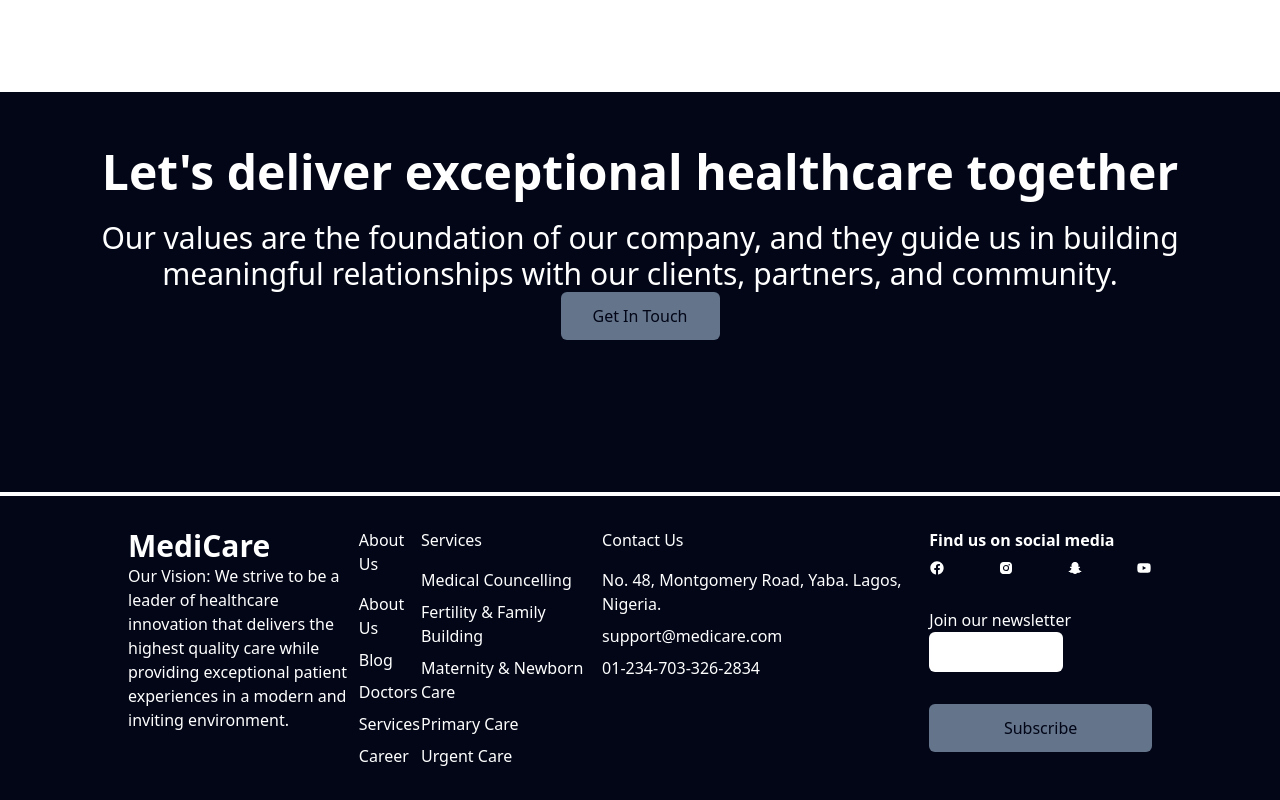
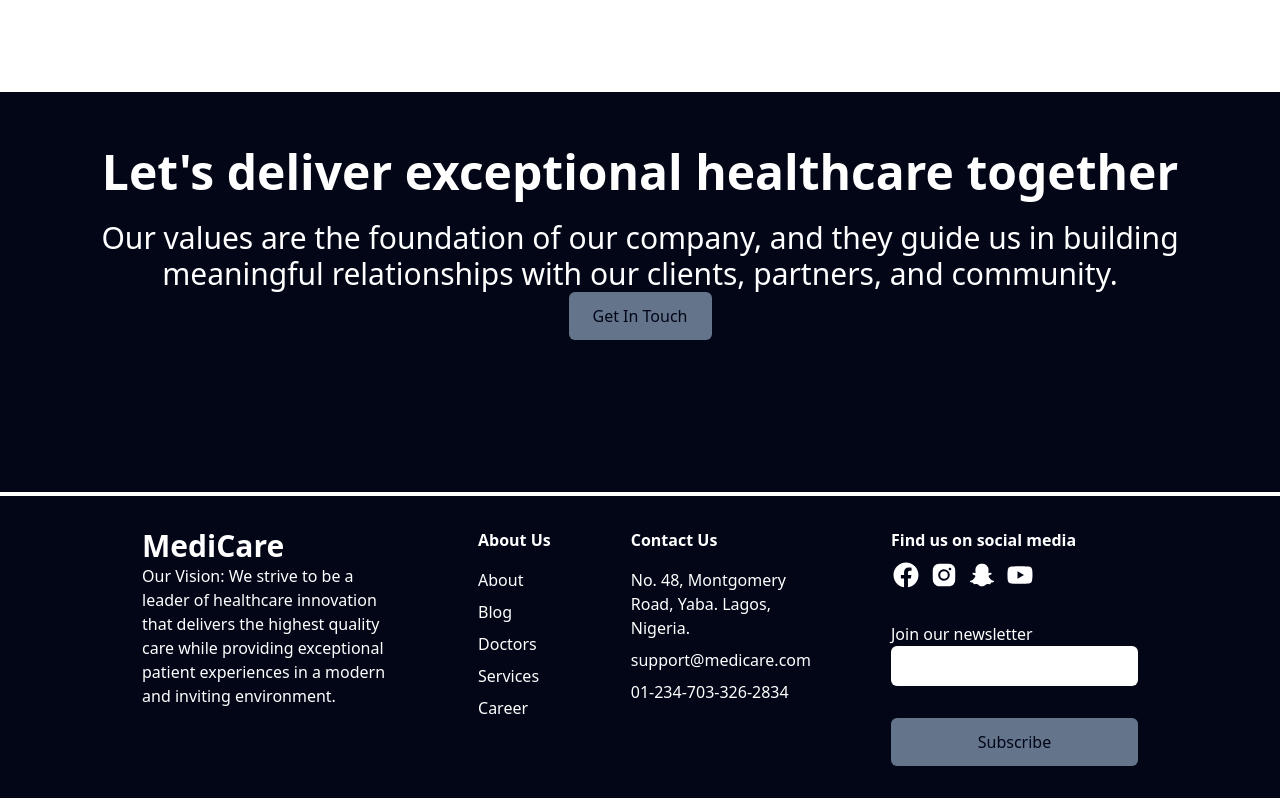
Before and after one commit to iamhusayn/My-Health_CapStone, a Next.js app: page /about/value in a window 1280 px wide. Shown: the part 1768-2568 px from the top of the page. Built offline with nearby package versions, Linux system fonts and the light colour scheme; a web font is replaced by a local one.

Commit message:
Used map method for the value component

```diff
--- a/app/Home/page.js
+++ b/app/Home/page.js
@@ -10,6 +10,7 @@ import HeaderBtn from "../_components/Buttons/HeaderBtn";
 import HeroTag from "../_components/HeroTag";
 import SupportCard from "../_components/SupportCard";
 import SectionHeader from "../_components/SectionHeader";
+import Reviews from "../_components/Review";
 
 export function Home() {
   return (
@@ -53,6 +54,8 @@ export function Home() {
 
       <Doctors />
 
+      <Reviews />
+
       <Blog />
     </>
   );
--- a/app/_components/Buttons/ContentBtn.js
+++ b/app/_components/Buttons/ContentBtn.js
@@ -3,7 +3,7 @@ import React from "react";
 const ContentBtn = ({ btnTittle }) => {
   return (
     <>
-      <button className="bg-slate-500 text-slate-950 px-8 py-3 rounded-md hover:bg-green-950 hover:text-white transition duration-300 ease-in-out">
+      <button className="bg-slate-500 text-slate-950 px-6 py-3 rounded-md hover:bg-green-950 hover:text-white transition duration-300 ease-in-out">
         {btnTittle}
       </button>
     </>
--- /dev/null
+++ b/app/_components/CompanyValue.js
@@ -0,0 +1,32 @@
+import React from "react";
+
+const CompanyValue = ({header, paragraph}) => {
+    const values = [
+        {
+            header:"Trust:",
+            paragraph:"Central to MediCare's mission is trust. We believe in cultivating trust-filled relationships that serve as the bedrock for enduring partnerships.",
+        },
+
+        {
+            header:"Innovation:",
+            paragraph:"We are committed to creative solutions and embracing new technologies.",
+        },
+    ];
+
+  return (
+    <>
+      <div className="flex flex-col justify-center items-center lg:grid lg:grid-cols-2 gap-14 py-16">
+        <div className="bg-slate-950 w-96 lg:w-[700px] lg:h-[300px] rounded-lg p-12 space-y-4">
+          <h3 className="text-white text-2xl lg:text-4xl">
+            <strong>{header}Trust:</strong>
+          </h3>
+          <p className="text-white text-lg lg:text-2xl">{paragraph}
+            Central to MediCare's mission is trust. We believe in cultivating trust-filled relationships that serve as the bedrock for enduring partnerships.
+          </p>
+        </div>
+      </div>
+    </>
+  );
+};
+
+export default CompanyValue;
--- a/app/_components/Doctors.js
+++ b/app/_components/Doctors.js
@@ -108,14 +108,14 @@ const Doctors = () => {
         </div>
       </div>
       <div className="flex flex-col lg:gird lg:grid-cols-2 justify-center mt-10">
-        <div ref={slider} className="my-0 mx-3">
+        <div ref={slider} className="my-6 mx-3">
           {meetDocs.map((e, index) => (
             <div
-              className="w-[350px] h-[350px] text-black rounded -xl shadow-lg mb-2 cursor-pointer"
+              className="w-[350px] h-[350px] text-black rounded-xl shadow-lg mb-2 cursor-pointer"
               key={index}
             >
-              <div className="h-56 rounded-t-2xl w-full">
-                <img src={e.img} alt="img" />
+              <div className="m-auto h-56 w-40">
+                <img src={e.imageUrl} alt="img" />
               </div>
               <div className="flex flex-col justify-center items-center">
                 <h1 className="font-semibold text-xl pt-4">{e.name}</h1>
--- a/app/_components/Footer.js
+++ b/app/_components/Footer.js
@@ -1,4 +1,4 @@
-"use client"
+"use client";
 import React from "react";
 import Link from "next/link";
 import {
@@ -11,9 +11,9 @@ import ContentBtn from "./Buttons/ContentBtn";
 
 const Footer = () => {
   return (
-    <div className="bg-slate-950 text-white mt-8 md:mt-0">
-      <div className="flex flex-col md:flex-row justify-between p-8 md:px-32 px-5">
-        <div className="w-full md:w-1/4">
+    <>
+      <div className="flex flex-col lg:flex-row justify-center gap-10 lg:gap-20 p-8 lg:px-32 px-5 bg-slate-950 text-white mt-8 lg:mt-0">
+        <div className="w-full lg:w-1/4">
           <h1 className="text-3xl font-bold">MediCare</h1>
           <p>
             Our Vision: We strive to be a leader of healthcare innovation that
@@ -22,79 +22,82 @@ const Footer = () => {
           </p>
         </div>
 
+        <div className="flex flex-row justify-start gap-20 lg:gap-20">
           <div>
-          <h1 className="font-medium text-white pb-4 pt-5 md:pt-0">About Us</h1>
+            <h1 className="font-bold text-white pb-4 pt-5 lg:pt-0">About Us</h1>
             <nav className="flex flex-col gap-2">
               <Link href={"#"} className="hover:text-slate-400 transition-all">
-              About Us
+                About
               </Link>
-            <Link href={"/about"} className="hover:text-slate-400 transition-all">
+              <Link
+                href={"/about"}
+                className="hover:text-slate-400 transition-all"
+              >
                 Blog
               </Link>
-            <Link href={"/doctors"} className="hover:text-slate-400 transition-all">
+              <Link
+                href={"/doctors"}
+                className="hover:text-slate-400 transition-all"
+              >
                 Doctors
               </Link>
-            <Link href={"/services"} className="hover:text-slate-400 transition-all">
+              <Link
+                href={"/services"}
+                className="hover:text-slate-400 transition-all"
+              >
                 Services
               </Link>
-            <Link href={"/career"} className="hover:text-slate-400 transition-all">
+              <Link
+                href={"/career"}
+                className="hover:text-slate-400 transition-all"
+              >
                 Career
               </Link>
             </nav>
           </div>
 
-        <div>
-          <h1 className="font-medium text-white pb-4 pt-5 md:pt-0">Services</h1>
+          <div className="max-w-min">
+            <h1 className="font-bold text-white pb-4 pt-5 lg:pt-0">
+              Contact Us
+            </h1>
             <nav className="flex flex-col gap-2">
-            <Link href={"#"} className="hover:text-slate-400 transition-all">
-              Medical Councelling
-            </Link>
-            <Link href={"#"} className="hover:text-slate-400 transition-all">
-              Fertility & Family Building
-            </Link>
-            <Link href={"#"} className="hover:text-slate-400 transition-all">
-              Maternity & Newborn Care
-            </Link>
-            <Link href={"#"} className="hover:text-slate-400 transition-all">
-              Primary Care
-            </Link>
-            <Link href={"#"} className="hover:text-slate-400 transition-all">
-              Urgent Care
-            </Link>
+              <p>No. 48, Montgomery Road, Yaba. Lagos, Nigeria.</p>
+              <p>support@medicare.com</p>
+              <p>01-234-703-326-2834</p>
             </nav>
           </div>
-
-        <div>
-          <h1 className="font-medium text-white pb-4 pt-5 md:pt-0">Contact Us</h1>
-          <nav className="flex flex-col gap-2">
-            <Link href={"#"} className="hover:text-slate-400 transition-all">
-              No. 48, Montgomery Road, Yaba.
-              Lagos, Nigeria.
-            </Link>
-            <Link href={"#"} className="hover:text-slate-400 transition-all">
-              support@medicare.com
-            </Link>
-            <Link href={"#"} className="hover:text-slate-400 transition-all">
-              01-234-703-326-2834
-            </Link>
-
-          </nav>
         </div>
 
         <div className="flex flex-col">
           <div className="flex flex-col gap-2">
             <h3 className="font-bold text-white">Find us on social media</h3>
-            <div className="flex flex-row justify-between gap-2">
-              <Link href={"#"} size={28} className="font-light text-xm text-white">
+            <div className="flex flex-row gap-2">
+              <Link
+                href={"#"}
+                size={10}
+                className="font-light text-3xl text-white"
+              >
                 <BiLogoFacebookCircle />
               </Link>
-              <Link href={"#"} size={28} className="font-light text-xm text-white">
+              <Link
+                href={"#"}
+                size={10}
+                className="font-light text-3xl text-white"
+              >
                 <BiLogoInstagramAlt />
               </Link>
-              <Link href={"#"} size={28} className="font-light text-xm text-white">
+              <Link
+                href={"#"}
+                size={10}
+                className="font-light text-3xl text-white"
+              >
                 <BiLogoSnapchat />
               </Link>
-              <Link href={"#"} size={28} className="font-light text-xm text-white">
+              <Link
+                href={"#"}
+                size={10}
+                className="font-light text-3xl text-white"
+              >
                 <BiLogoYoutube />
               </Link>
             </div>
@@ -105,7 +108,7 @@ const Footer = () => {
             <form className="flex flex-col">
               <label className="text-white">Join our newsletter</label>
               <input
-                className="bg-white w-[60%] p-2 rounded-md"
+                className="bg-white w-[60%] lg:w-full p-2 rounded-md"
                 type="text"
                 id="email"
                 name="email"
@@ -113,13 +116,11 @@ const Footer = () => {
               <label> </label>
             </form>
 
-
-            <ContentBtn btnTittle={"Subscribe"} />
-
+            <ContentBtn btnTittle="Subscribe" className="w-10" />
           </div>
         </div>
       </div>
-    </div>
+    </>
   );
 };
 
--- /dev/null
+++ b/app/_components/SocialMedia.js
@@ -0,0 +1,16 @@
+import React from 'react'
+import Link from 'next/link'
+import {
+    BiLogoFacebookCircle,
+    BiLogoInstagramAlt,
+    BiLogoSnapchat,
+    BiLogoYoutube,
+  } from "react-icons/bi";
+
+const SocialMedia = () => {
+  return (
+    <div>SocialMedia</div>
+  )
+}
+
+export default SocialMedia
--- a/app/about/value/page.js
+++ b/app/about/value/page.js
@@ -33,20 +33,20 @@ export function ValuePage() {
             paragraph="Why are these our values?"
           />
         </div>
-        <div className="flex flex-col md:grid md:grid-cols-2 gap-14 py-16">
-          <div className="bg-slate-950 w-96 md:w-[700px] md:h-[300px] rounded-lg p-12 space-y-4">
-            <h3 className="text-white text-2xl md:text-4xl">
+        <div className="flex flex-col justify-center items-center lg:grid lg:grid-cols-2 gap-14 py-16">
+          <div className="bg-slate-950 w-96 lg:w-[700px] lg:h-[300px] rounded-lg p-12 space-y-4">
+            <h3 className="text-white text-2xl lg:text-4xl">
               <strong>Trust:</strong>
             </h3>
-            <p className="text-white text-lg md:text-2xl">
+            <p className="text-white text-lg lg:text-2xl">
               Central to MediCare's mission is trust. We believe in cultivating
               trust-filled relationships that serve as the bedrock for enduring
               partnerships.
             </p>
           </div>
 
-          <div className="bg-slate-950 w-96 md:w-[700px] md:h-[300px] rounded-lg p-12 space-y-4">
-            <h3 className="text-white text-2xl md:text-4xl">
+          <div className="bg-slate-950 w-96 lg:w-[700px] lg:h-[300px] rounded-lg p-12 space-y-4">
+            <h3 className="text-white text-2xl lg:text-4xl">
               <strong>Innovation:</strong>
             </h3>
             <p className="text-white text-lg md:text-2xl">
```
Also changed, not shown: app/_components/Review.js (+39 -9 lines). Lines whose indentation alone changed are shown as unchanged.
